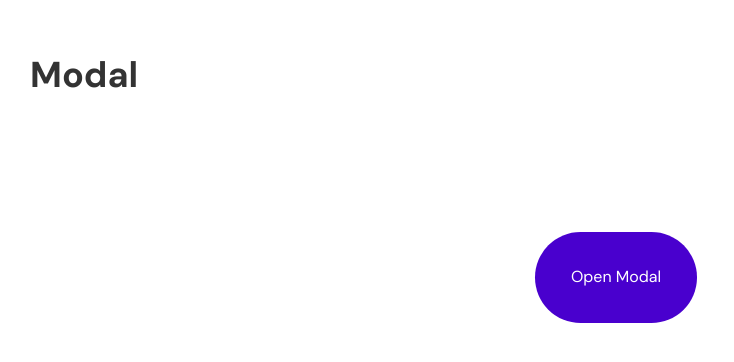
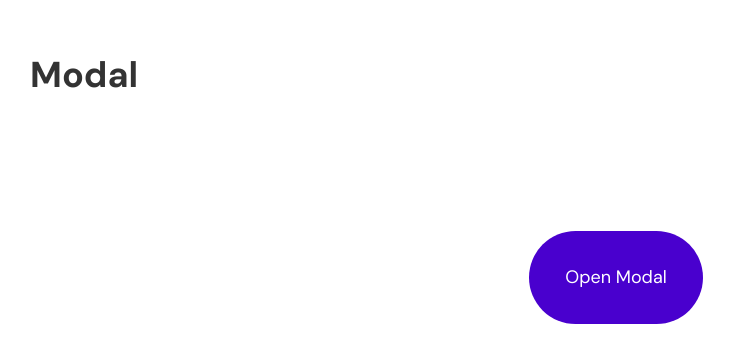
Before and after one commit to joyjs/wanted_pre_onboarding, a React (Create React App) app: page / in a window 1280 px wide. Shown: the top 362 px of the page, without its empty margins (24-758 px from the left). Built offline with nearby package versions, Linux system fonts and the light colour scheme.

Commit message:
💄 Implemented text-style mixins and modified relevant typography styles

```diff
--- a/src/styles/constants/_typography.scss
+++ b/src/styles/constants/_typography.scss
@@ -1,2 +1,11 @@
 $font-main: 'DM Sans', sans-serif;
-$font-size-base: 16px;
+
+$font-size-title: 18px;
+$font-weight-title: 700;
+$line-height-title: 28px;
+$letter-spacing-title: normal;
+
+$font-size-base: 18px;
+$font-weight-base: 400;
+$line-height-base: 27px;
+$letter-spacing-base: normal;
--- a/src/styles/main.scss
+++ b/src/styles/main.scss
@@ -8,6 +8,7 @@
 
 @import './mixins/flexbox';
 @import './mixins/positions';
+@import './mixins/text-style';
 
 @import './components/modal';
 @import './components/modal-button';
--- /dev/null
+++ b/src/styles/mixins/_text-style.scss
@@ -0,0 +1,29 @@
+@mixin title() {
+  font-family: $font-main;
+  font-size: $font-size-title;
+  font-weight: $font-weight-title;
+  line-height: $line-height-title;
+  letter-spacing: $letter-spacing-title;
+}
+
+@mixin base() {
+  font-family: $font-main;
+  font-size: $font-size-base;
+  font-weight: $font-weight-base;
+  line-height: $line-height-base;
+  letter-spacing: $letter-spacing-base;
+}
+
+@mixin text-style($name, $color: false) {
+  @if ($name == title) {
+    @include title;
+  }
+
+  @if ($name == base) {
+    @include base;
+  }
+
+  @if (type-of($color) == color) {
+    color: $color;
+  }
+}
```
